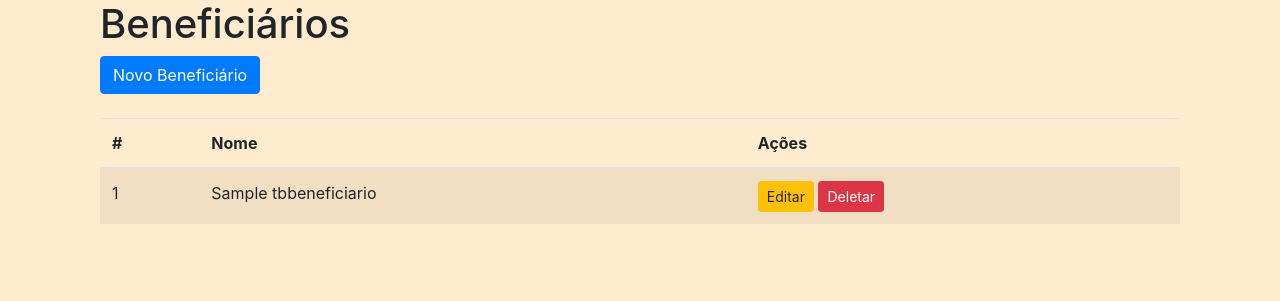
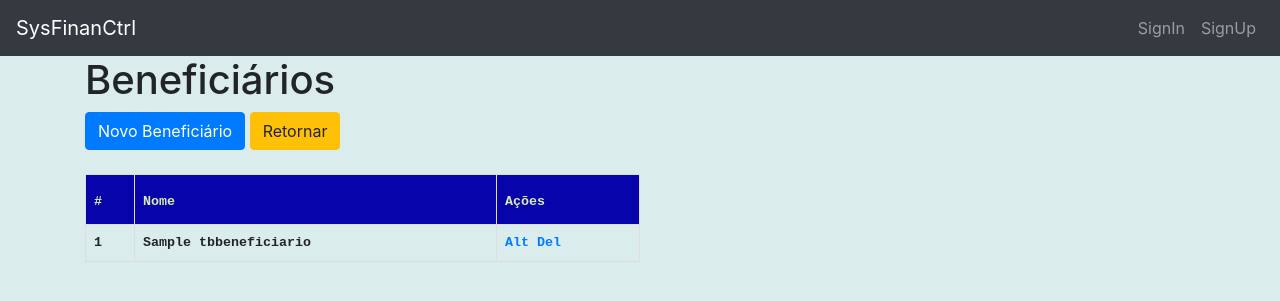
Before and after one commit to CezarPoeta/Suppliers, a Django app: page /lst/ in a window 1280 px wide. Shown: the top 301 px of the page. Run offline with Django 3.2, Linux system fonts and the light colour scheme; tables that the repository leaves empty hold one stand-in row (values such as "Sample post"); some libraries are stand-ins or nearby versions.

Commit message:
FrontEnd
FrontEnd do projeto

```diff
--- a/Suppliers/static/css/style.css
+++ b/Suppliers/static/css/style.css
@@ -1,3 +1,35 @@
 body {
-    background-color: blanchedalmond;
+    background-color: rgb(219, 236, 236);
 }
+
+.mytable {
+    font-family: 'Courier New', Courier, monospace;
+    font-size: 10pt;
+    font-weight: bolder;
+    border-color: darkblue;
+    width: 50%;
+
+}
+
+#customers {
+    border-collapse: collapse;
+  }
+
+  #customers td, #customers th {
+    border: 1px solid #ddd;
+    padding: 8px;
+  }
+
+  #customers tr:nth-child(even){background-color: #f2f2f2;}
+
+  #customers tr:hover {background-color: rgb(180, 175, 175);}
+
+  #customers th {
+    padding-top: 12px;
+    padding-bottom: 12px;
+    text-align: left;
+    height: 50px;
+    background-color: #0704aa;
+    color: rgb(215, 236, 176);
+
+  }
--- a/Suppliers/templates/base.html
+++ b/Suppliers/templates/base.html
@@ -6,16 +6,14 @@
     <meta charset="UTF-8">
     <meta http-equiv="X-UA-Compatible" content="IE=edge">
     <meta name="viewport" content="width=device-width, initial-scale=1.0, shrink-to-fit=no">
+    <title>Beneficiários</title>
     {% bootstrap_css %}
     <link rel="stylesheet" href="{% static 'css/style.css' %}">
-    <title>Beneficiários</title>
 </head>
 <body>
-    <div class="container">
-        {% block content %}
+    {% include 'navigation.html' %}
 
-        {% endblock %}
-    </div>
+    {% block content %}{% endblock %}
 
 {% bootstrap_javascript jquery='full' %}
 </body>
--- a/Suppliers/templates/flstbeneficiarios.html
+++ b/Suppliers/templates/lst_Beneficiarios.html
@@ -1,14 +1,12 @@
 {% extends 'base.html' %}
-{% load humanize %}
 
 {% block content %}
 
-<div class="container">
+<div class="container" id="customers">
     <h1>Beneficiários</h1>
     <a class="btn btn-primary" href="{% url 'add_beneficiario' %}">Novo Beneficiário</a>
-    <br><br>
-
-    <table class="table table-striped">
+    <a class="btn btn-warning" href="{% url 'index' %}">Retornar</a> <br><br>
+    <table class="table table-hover mytable ">
         <thead>
             <tr>
                 <th>#</th>
@@ -22,13 +20,13 @@
                 <td>{{ p.id }}</td>
                 <td>{{ p.nome }}</td>
                 <td>
-                    <a class="btn btn-warning btn-sm" href="{% url 'upd_beneficiario' p.pk %}">Editar</a>
-                    <a class="btn btn-danger btn-sm" href="{% url 'del_beneficiario' p.pk %}">Deletar</a>
+                    <a class="" href="{% url 'upd_beneficiario' p.pk %}">Alt</a>
+                    <a class="" href="{% url 'del_beneficiario' p.pk %}">Del</a>
                 </td>
             </tr>
             {% endfor %}
         </tbody>
-    </table>
+    </table><br>
     {% include 'paginacao.html' %}
 </div>
 
--- /dev/null
+++ b/Suppliers/templates/navigation.html
@@ -0,0 +1,107 @@
+<nav class="navbar navbar-expand-lg navbar-dark bg-dark">
+
+    <a class="navbar-brand" href="/">SysFinanCtrl</a>
+
+    <button class="navbar-toggler" type="button" data-toggle="collapse" data-target="#navbarNav"
+        aria-controls="navbarNav" aria-expanded="false" aria-label="Toggle navigation">
+        <span class="navbar-toggler-icon"></span>
+    </button>
+
+    <div class="collapse navbar-collapse" id="navbarNav">
+        <ul class="navbar-nav ml-auto">
+
+            {% if user.is_anonymous %}
+
+                <li class="nav-item">
+                    <a href="{% url 'login' %}" class="nav-link">SignIn</a>
+                </li>
+
+                <li class="nav-item">
+                    <a href="/signup" class="nav-link">SignUp</a>
+                </li>
+
+            {% else %}
+
+                <li class="nav-item">
+                    <a href="/" class="nav-link">Movimento Mensal</a>
+                </li>
+
+                <li class="nav-item dropdown">
+
+                    <a class="nav-link dropdown-toggle" href="#" id="navbarDropdown" role="button" data-toggle="dropdown"
+                        aria-haspopup="true" aria-expanded="false">
+                        Lançamentos(Contábeis)
+                    </a>
+
+                    <div class="dropdown-menu" aria-labelledby="navbarDropdown">
+
+                        <a class="dropdown-item" href="/fatoscontabeis">Gerais</a>
+                        <a class="dropdown-item" href="/">Diários</a>
+                        <div class="dropdown-divider"></div>
+                        <a class="dropdown-item" href="/">A Prazo</a>
+
+                    </div>
+                </li>
+
+                <li class="nav-item dropdown">
+
+                    <a class="nav-link dropdown-toggle" href="#" id="navbarDropdown" role="button" data-toggle="dropdown"
+                        aria-haspopup="true" aria-expanded="false">
+                        Contas(Contábeis)
+                    </a>
+
+                    <div class="dropdown-menu" aria-labelledby="navbarDropdown">
+
+                        <a class="dropdown-item" href="/contas">Contas</a>
+                        <a class="dropdown-item" href="/planocontas">Plano de Contas</a>
+
+                    </div>
+                </li>
+
+                <li class="nav-item dropdown">
+
+                    <a class="nav-link dropdown-toggle" href="#" id="navbarDropdown" role="button" data-toggle="dropdown"
+                        aria-haspopup="true" aria-expanded="false">
+                        Periodos(Contábeis)
+                    </a>
+
+                    <div class="dropdown-menu" aria-labelledby="navbarDropdown">
+
+                        <a class="dropdown-item" href="/periodos">Períodos</a>
+                        <a class="dropdown-item" href="/">Períodos x Contas</a>
+
+                    </div>
+                </li>
+
+                <li class="nav-item dropdown">
+
+                    <a class="nav-link dropdown-toggle" href="#" id="navbarDropdown" role="button" data-toggle="dropdown"
+                        aria-haspopup="true" aria-expanded="false">
+                        Cadastros(Gerais)
+                    </a>
+
+                    <div class="dropdown-menu" aria-labelledby="navbarDropdown">
+
+                        <a class="dropdown-item" href="/grcategorias">Grupo Categorias</a>
+                        <a class="dropdown-item" href="/categorias">Categorias</a>
+                        <div class="dropdown-divider"></div>
+                        <a class="dropdown-item" href="{% url 'lst_beneficiarios' %}">Beneficiários</a>
+                        <a class="dropdown-item" href="/clientes">Clientes</a>
+
+                    </div>
+                </li>
+
+                <li class="nav-item">
+                    <a href="/profile" class="nav-link">Profile</a>
+                </li>
+
+                <li class="nav-item">
+                    <a href="" class="nav-link">LogOut</a>
+                </li>
+
+            {% endif %}
+
+        </ul>
+
+    </div>
+</nav>
--- a/Suppliers/views.py
+++ b/Suppliers/views.py
@@ -23,7 +23,7 @@ class IndexView(TemplateView):
 
 class IndexListView(ListView):
     model = Tbbeneficiarios
-    template_name = 'flstbeneficiarios.html'
+    template_name = 'lst_Beneficiarios.html'
     paginate_by = 15
     ordering = '-id'
     queryset = Tbbeneficiarios.objects.all()
@@ -32,7 +32,7 @@ class IndexListView(ListView):
 
 class CreateBeneficiarioView(CreateView):
     model = Tbbeneficiarios
-    template_name = 'fBeneficiarios.html'
+    template_name = 'man_Beneficiarios.html'
     fields = ['nome',]
     success_url = reverse_lazy('lst_beneficiarios')
     """
@@ -56,12 +56,12 @@ class CreateBeneficiarioView(CreateView):
 
 class UpdateBeneficiarioView(UpdateView):
     model = Tbbeneficiarios
-    template_name = 'fBeneficiarios.html'
+    template_name = 'man_Beneficiarios.html'
     fields = ['nome',]
     success_url = reverse_lazy('lst_beneficiarios')
 
 
 class DeleteBeneficiarioView(DeleteView):
     model = Tbbeneficiarios
-    template_name = 'fdel-Beneficiarios.html'
+    template_name = 'del-Beneficiarios.html'
     success_url = reverse_lazy('lst_beneficiarios')
```
Also changed, not shown: Suppliers/templates/del-Beneficiarios.html (added, +19 -0 lines), Suppliers/templates/fbeneficiarios.html (deleted, +0 -17 lines), Suppliers/templates/fdel-beneficiarios.html (deleted, +0 -15 lines), Suppliers/templates/index.html (+6 -122 lines), Suppliers/templates/man_Beneficiarios.html (added, +20 -0 lines).
